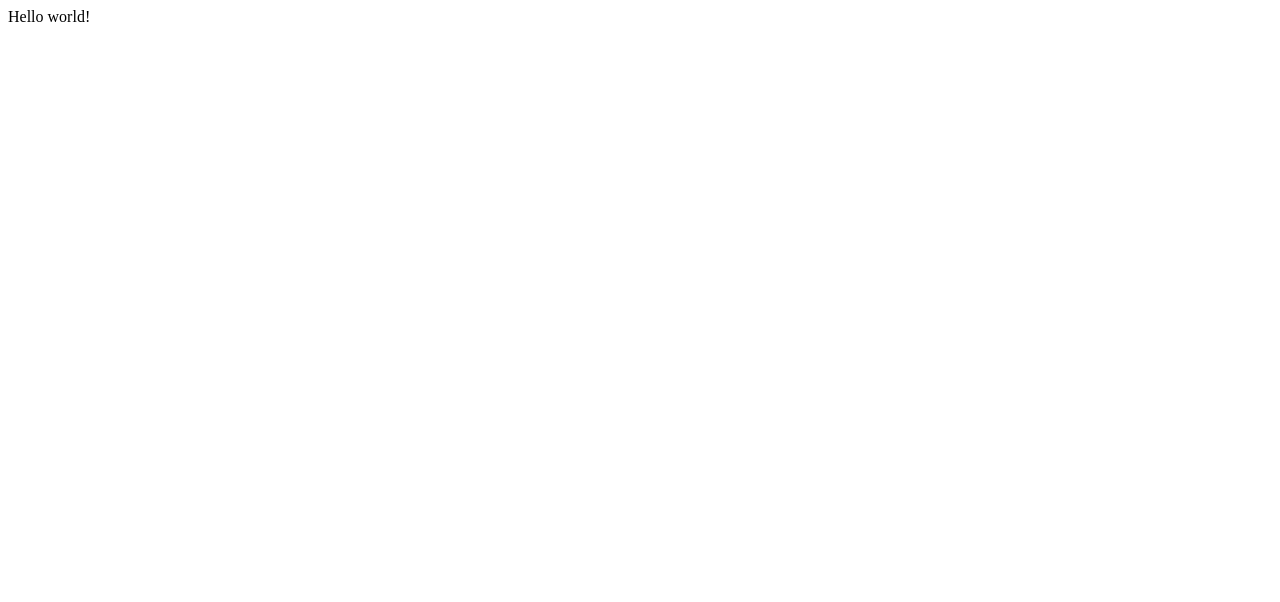
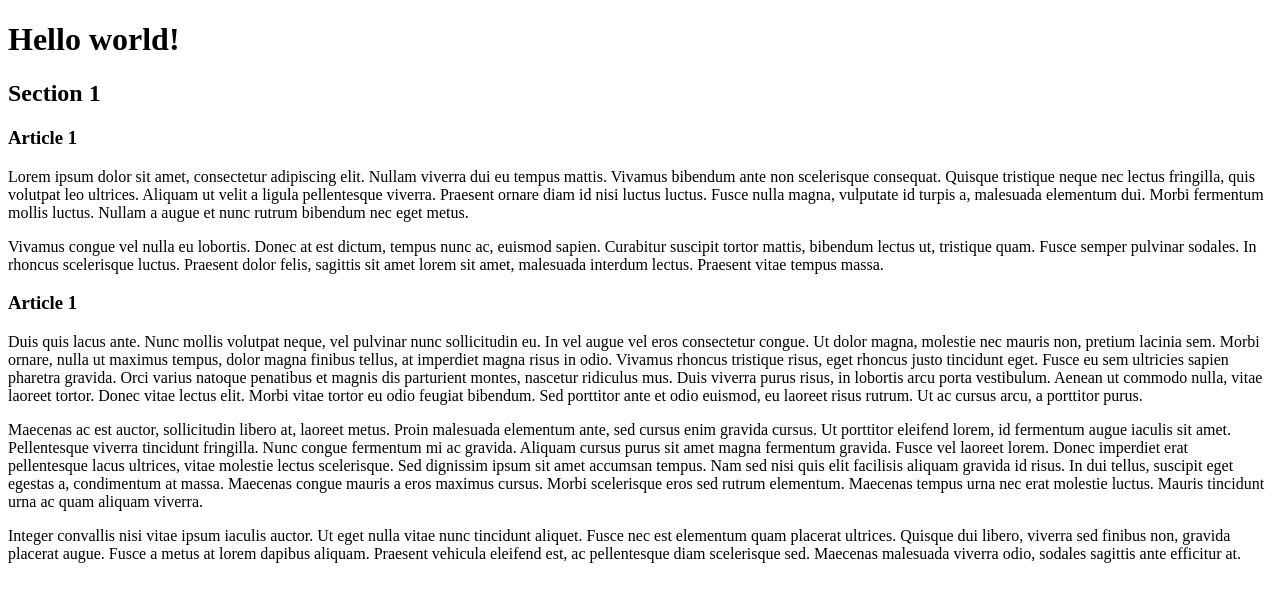
Before and after one commit to FrederikOlsen/HTML-TEST, a plain HTML site: page hello-world.html in a window 1280 px wide. Drawn offline with Linux system fonts and the light colour scheme.

Commit message:
HTML grundstruktur

```diff
--- a/hello-world.html
+++ b/hello-world.html
@@ -1,15 +1,27 @@
 <!doctype html>
-<html>
-
+<html lang="en">
 <head>
 <meta charset="utf-8">
-<title>yeeet!</title>
+<title>Hello World!</title>
 </head>
 
-
 <body>
-Hello world!
+<header><!--semantisk HTML: sidehovedet-->
+  <h1>Hello world!</h1>
+</header>
+<section>
+  <h2>Section 1</h2>
+  <article>
+	<h3>Article 1</h3>
+    <p>Lorem ipsum dolor sit amet, consectetur adipiscing elit. Nullam viverra dui eu tempus mattis. Vivamus bibendum ante non scelerisque consequat. Quisque tristique neque nec lectus fringilla, quis volutpat leo ultrices. Aliquam ut velit a ligula pellentesque viverra. Praesent ornare diam id nisi luctus luctus. Fusce nulla magna, vulputate id turpis a, malesuada elementum dui. Morbi fermentum mollis luctus. Nullam a augue et nunc rutrum bibendum nec eget metus.</p>
+    <p>Vivamus congue vel nulla eu lobortis. Donec at est dictum, tempus nunc ac, euismod sapien. Curabitur suscipit tortor mattis, bibendum lectus ut, tristique quam. Fusce semper pulvinar sodales. In rhoncus scelerisque luctus. Praesent dolor felis, sagittis sit amet lorem sit amet, malesuada interdum lectus. Praesent vitae tempus massa.</p>
+  </article>
+  <article>
+	<h3>Article 1</h3>
+    <p>Duis quis lacus ante. Nunc mollis volutpat neque, vel pulvinar nunc sollicitudin eu. In vel augue vel eros consectetur congue. Ut dolor magna, molestie nec mauris non, pretium lacinia sem. Morbi ornare, nulla ut maximus tempus, dolor magna finibus tellus, at imperdiet magna risus in odio. Vivamus rhoncus tristique risus, eget rhoncus justo tincidunt eget. Fusce eu sem ultricies sapien pharetra gravida. Orci varius natoque penatibus et magnis dis parturient montes, nascetur ridiculus mus. Duis viverra purus risus, in lobortis arcu porta vestibulum. Aenean ut commodo nulla, vitae laoreet tortor. Donec vitae lectus elit. Morbi vitae tortor eu odio feugiat bibendum. Sed porttitor ante et odio euismod, eu laoreet risus rutrum. Ut ac cursus arcu, a porttitor purus.</p>
+    <p>Maecenas ac est auctor, sollicitudin libero at, laoreet metus. Proin malesuada elementum ante, sed cursus enim gravida cursus. Ut porttitor eleifend lorem, id fermentum augue iaculis sit amet. Pellentesque viverra tincidunt fringilla. Nunc congue fermentum mi ac gravida. Aliquam cursus purus sit amet magna fermentum gravida. Fusce vel laoreet lorem. Donec imperdiet erat pellentesque lacus ultrices, vitae molestie lectus scelerisque. Sed dignissim ipsum sit amet accumsan tempus. Nam sed nisi quis elit facilisis aliquam gravida id risus. In dui tellus, suscipit eget egestas a, condimentum at massa. Maecenas congue mauris a eros maximus cursus. Morbi scelerisque eros sed rutrum elementum. Maecenas tempus urna nec erat molestie luctus. Mauris tincidunt urna ac quam aliquam viverra.</p>
+    <p>Integer convallis nisi vitae ipsum iaculis auctor. Ut eget nulla vitae nunc tincidunt aliquet. Fusce nec est elementum quam placerat ultrices. Quisque dui libero, viverra sed finibus non, gravida placerat augue. Fusce a metus at lorem dapibus aliquam. Praesent vehicula eleifend est, ac pellentesque diam scelerisque sed. Maecenas malesuada viverra odio, sodales sagittis ante efficitur at.</p>
+  </article>
+</section>
 </body>
-
-
 </html>
```
Also changed, not shown: TMP8l15j7.htm (added, +27 -0 lines).
